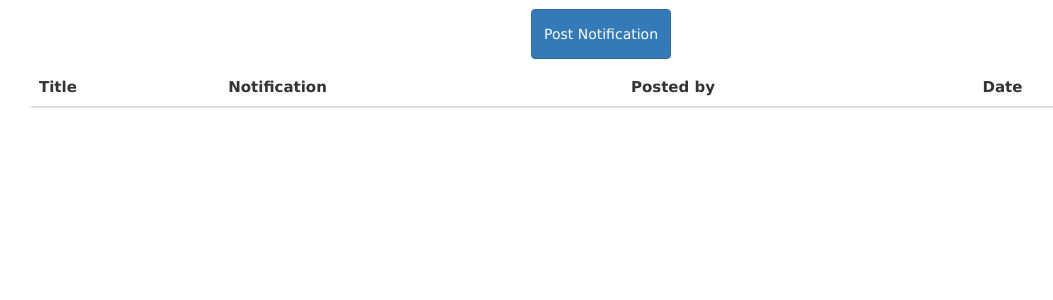
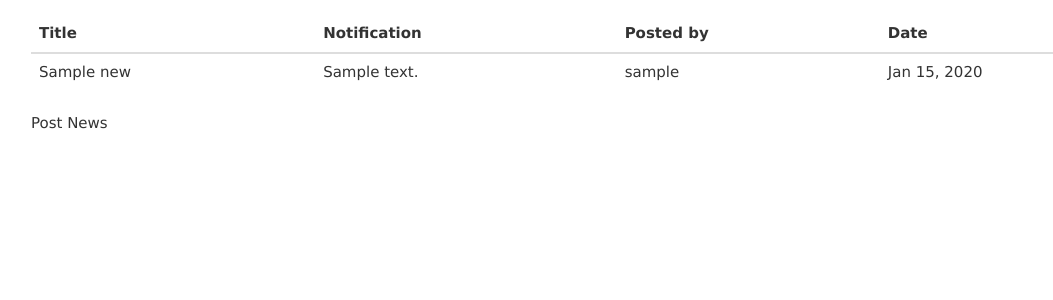
Before and after one commit to nziokaivy/hood, a Django app: page /news in a window 1280 px wide. Shown: the top 300 px of the page, without its empty margins (39-1092 px from the left). Run offline with Django 3.2, Linux system fonts and the light colour scheme; a user stored in the database is signed in; tables that the repository leaves empty hold one stand-in row (values such as "Sample post"); lists and menus that the app fills with data are empty; some libraries are stand-ins or nearby versions; some web fonts are replaced.

Commit message:
edit news template page

```diff
--- /dev/null
+++ b/hood/templates/new_news.html
@@ -0,0 +1 @@
+<h1>Hello News</h1>
--- a/hood/templates/news.html
+++ b/hood/templates/news.html
@@ -5,11 +5,7 @@
 
 {% block content %}
 <div class="container" style="margin-top:15px;">
-  <div class="text-center">
-    <a href="{% url 'new_news' %}" >
-        <button class="btn btn-primary" style="height:50px;  margin-top: -6px;margin-bottom:10px;">Post Notification</button>
-    </a>
-  </div>
+
 
   <table class="table table-dark">
     <thead>
@@ -21,28 +17,27 @@
       </tr>
     </thead>
     <tbody>
-      {% for notification in notifications%}
-      <tr data-toggle="modal" data-target="#{{notification.id}}">
-        <td>{{notification.title}}</td>
-        <td>{{notification.notification|safe|truncatechars:85 }}</td>
-        <td>{{notification.priority}}</td>
-        <td>{{notification.author}}</td>
-        <td>{{notification.post_date|date:"M d, Y"}}</td>
+      {% for news in news %}
+      <tr data-toggle="modal" data-target="#{{news.id}}">
+        <td>{{news.title}}</td>
+        <td>{{news.note|safe|truncatechars:85 }}</td>
+        <td>{{news.author}}</td>
+        <td>{{news.pub_date|date:"M d, Y"}}</td>
       </tr>
 
       <!-- Modal -->
-      <div class="modal fade" id="{{notification.id}}" tabindex="-1" role="dialog" aria-labelledby="exampleModalCenterTitle" aria-hidden="true">
+      <div class="modal fade" id="{{news.id}}" tabindex="-1" role="dialog" aria-labelledby="exampleModalCenterTitle" aria-hidden="true">
         <div class="modal-dialog modal-dialog-centered" role="document">
           <div class="modal-content text-center">
             <div class="modal-header text-center">
-              <h3 class="text-center">{{notification.title}}</h3>
+              <h3 class="text-center">{{news.title}}</h3>
             </div>
             <div class="modal-body">
-              <p class="pmodal">{{notification.notification|safe}}</p>
+              <p class="pmodal">{{news.note|safe}}</p>
             </div>
             <div class="modal-footer" style="display:block;">
-              <p><span style="font-weight:bold;">Priority:</span> {{notification.priority}}</p>
-              <p><span style="font-weight:bold;">Posted on:</span> {{notification.post_date|date:"M d, Y"}}</p>
+
+              <p><span style="font-weight:bold;">Posted on:</span> {{news.pub_date|date:"M d, Y"}}</p>
             </div>
           </div>
         </div>
@@ -55,6 +50,9 @@
   {% endfor%}
   </tbody>
   </table>
+  <a href="{% url 'new_news' %}" class="button">Post News</a>
+
+
 </div>
 <style>
 table{
```
